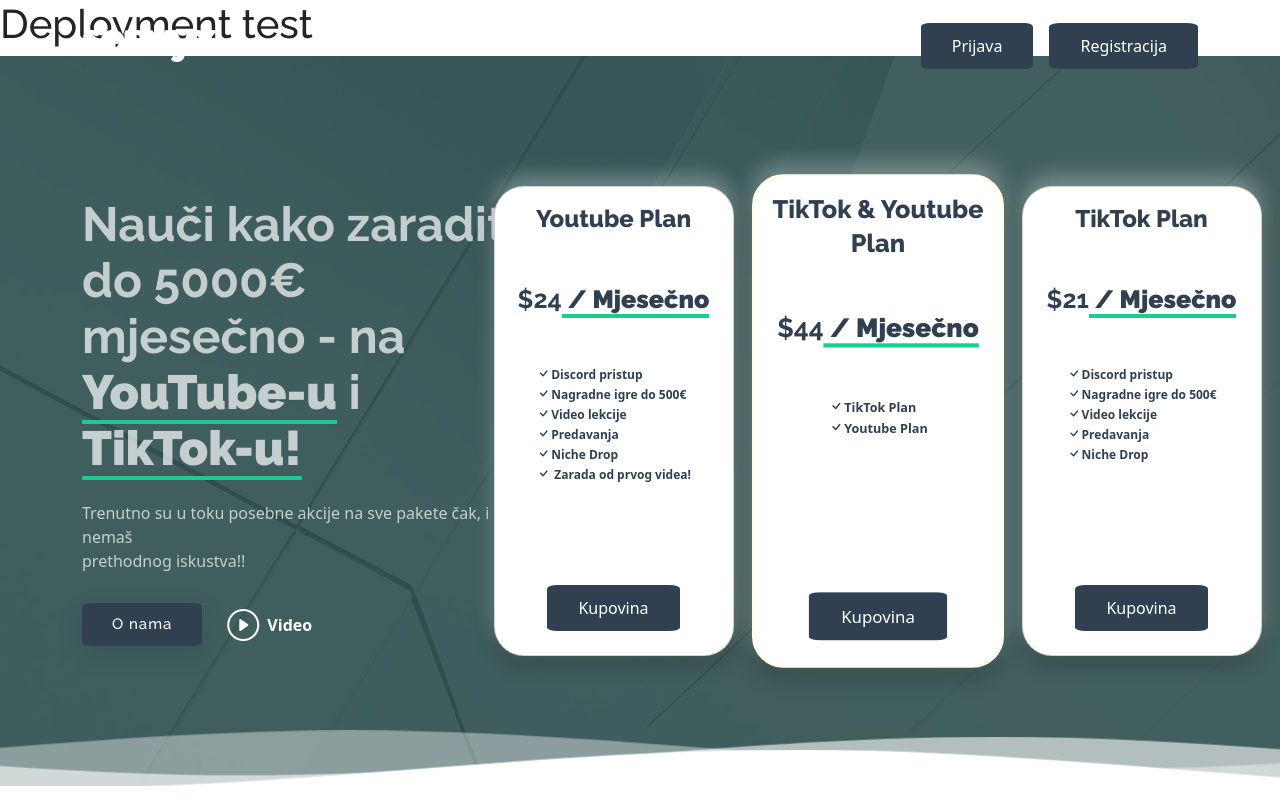
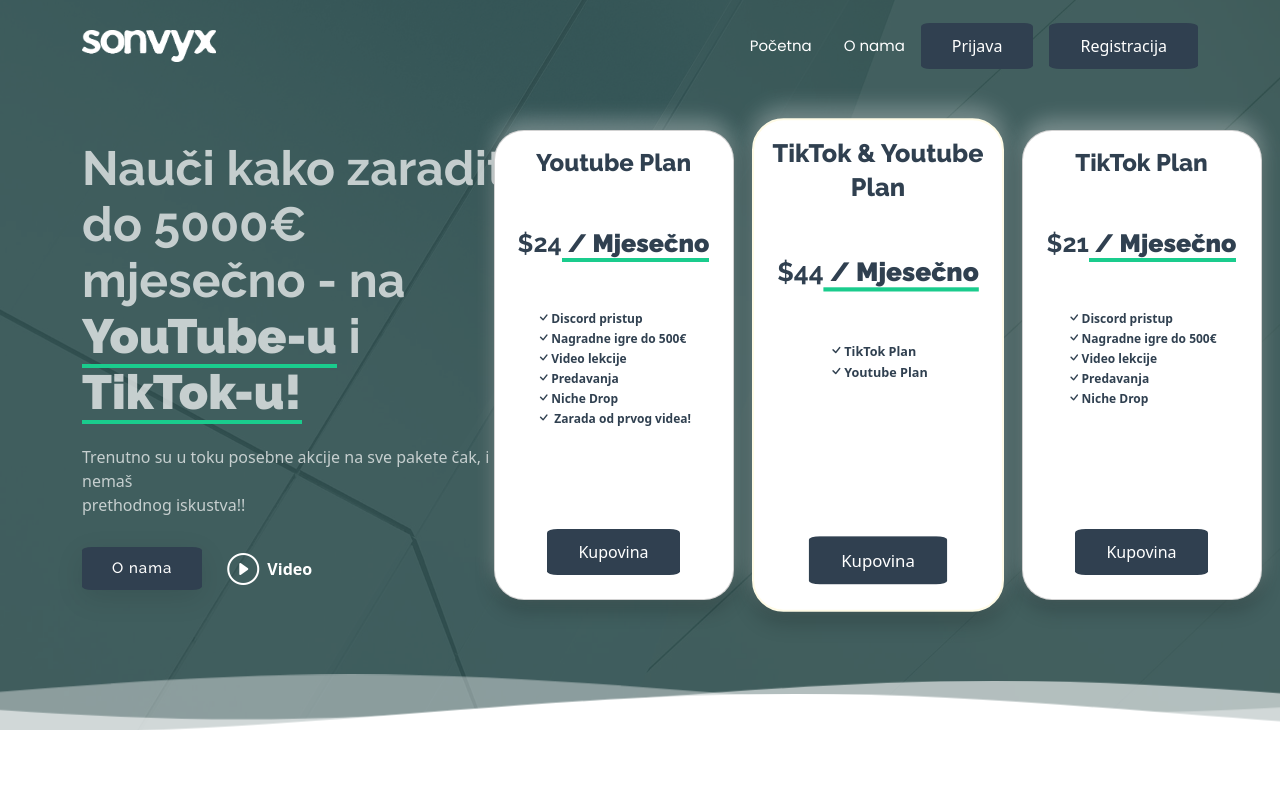
Before and after one commit to Sonvyx/Web, an Angular app: page / in a window 1280 px wide. Shown: the top 800 px of the page. Built offline with nearby package versions, Linux system fonts and the light colour scheme.

Commit message:
Removed unused code

```diff
--- a/src/app/app.component.html
+++ b/src/app/app.component.html
@@ -1,4 +1,3 @@
-<h1>Deployment test</h1>
 <app-navigation></app-navigation>
 <main class="main d-flex flex-column gap-5">
   <app-hero></app-hero>
```
